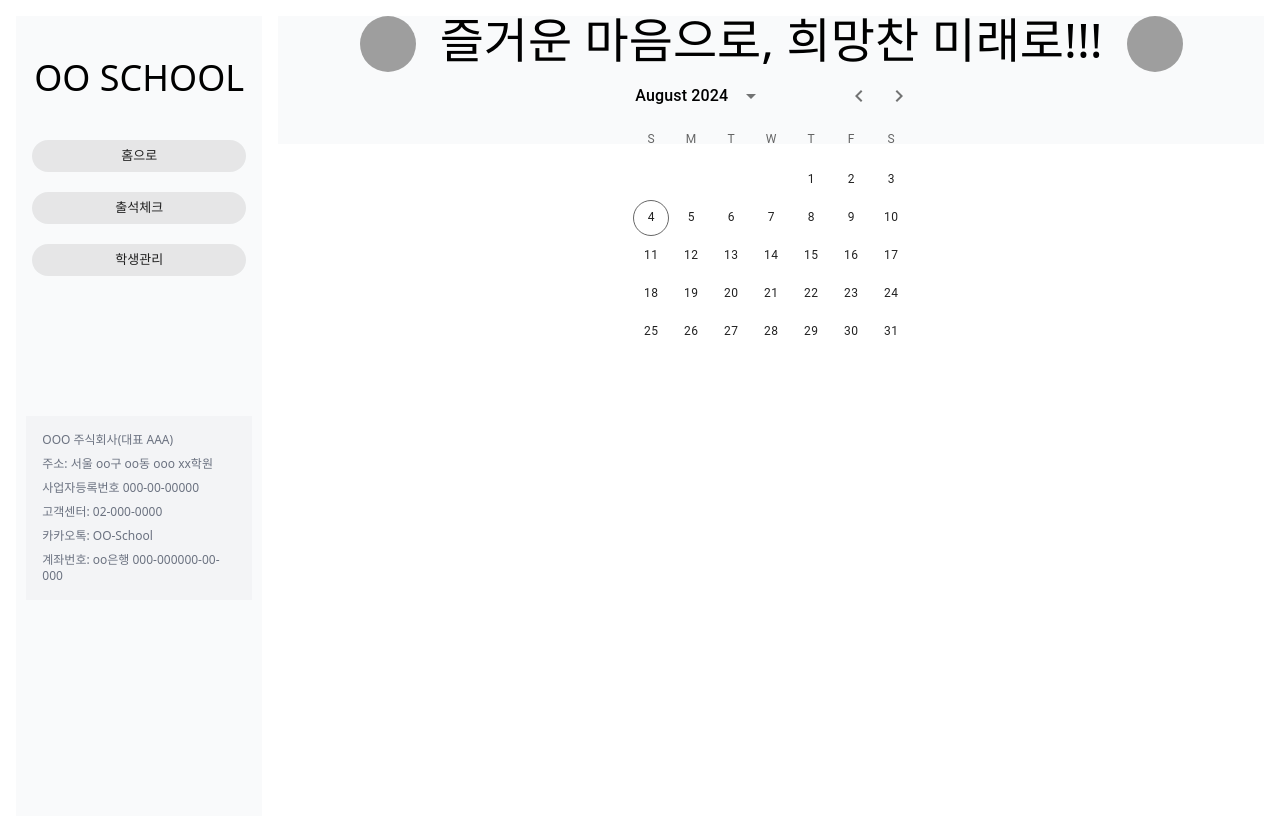
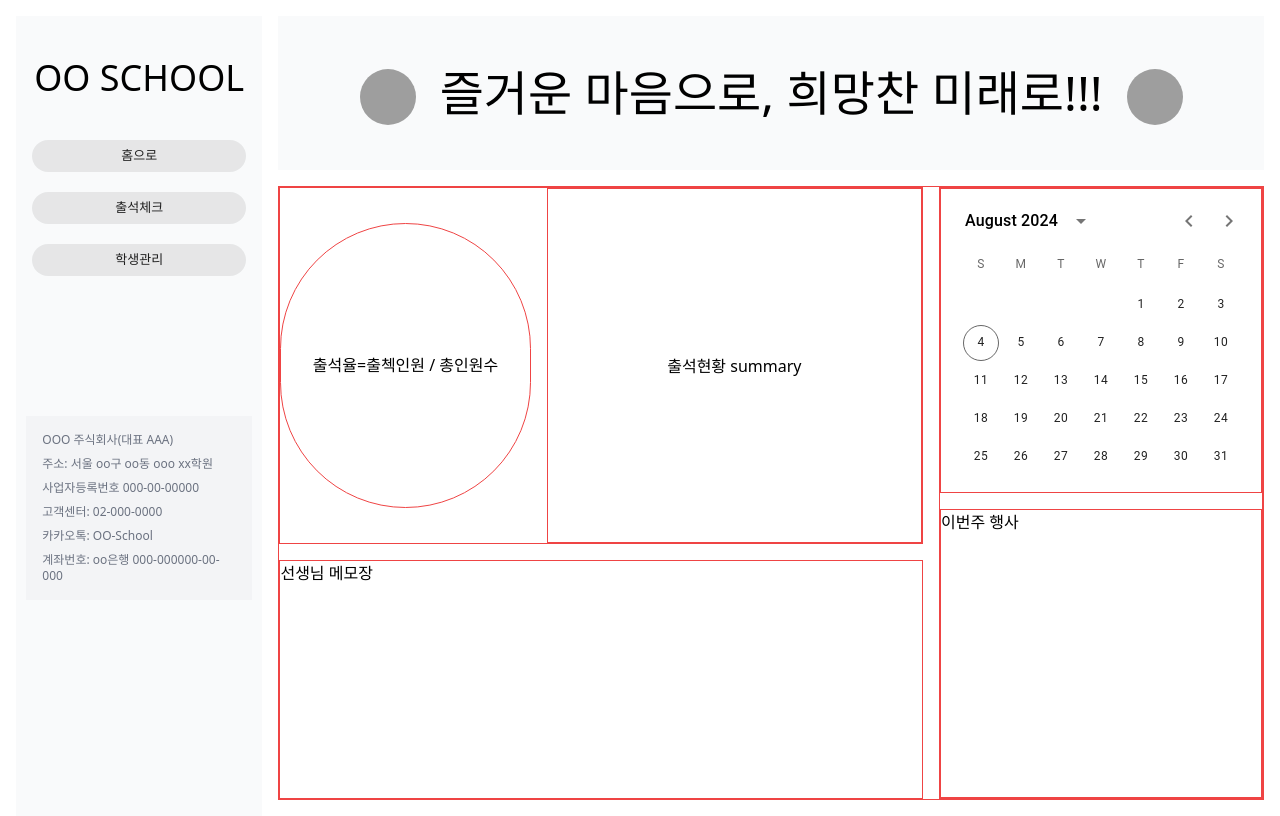
Before and after one commit to yokee1128/2024_web_student, a React (Create React App) app: page / in a window 1280 px wide. Built offline with nearby package versions, Linux system fonts and the light colour scheme; grey boxes are pictures that could not be loaded.

Commit message:
yokee_reaction

```diff
--- a/src/components/organism/Mainpage.tsx
+++ b/src/components/organism/Mainpage.tsx
@@ -7,9 +7,33 @@ const Mainpage = () => {
   return (
     <div className="w-screen h-screen my-auto mx-auto flex">
       <Layout />
-      <div className="w-4/5 my-4 mr-4 h-32 bg-gray-50 content-center text-center ">
-      <Navi/>
-      <BasicDateCalendar/>
+      <div className="flex flex-col w-4/5 h-screen mr-4">
+        <div className="w-full my-4 mr-4 h-1/5 bg-gray-50 content-center text-center">
+          <Navi />
+        </div>
+        <div className="w-full h-4/5 flex gap-4 border border-red-500">
+          <div className="w-2/3 h-full flex flex-col gap-4">
+            <div className="w-full h-3/5 flex gap-4 border border-red-500">
+              <div className="w-2/5 h-4/5 self-center content-center text-center border rounded-full border-red-500 ">
+                출석율=출첵인원 / 총인원수
+              </div>
+              <div className="w-3/5 h-full self-center content-center text-center border border-red-500 ">
+                출석현황 summary
+              </div>
+            </div>
+            <div className="w-full h-2/5 border border-red-500">
+              선생님 메모장
+            </div>
+          </div>
+          <div className="w-1/3 h-full flex flex-col gap-4 border border-red-500">
+            <div className="w-full h-1/2 border border-red-500">
+              <BasicDateCalendar />
+            </div>
+            <div className="w-full h-1/2 border border-red-500 ">
+              이번주 행사
+            </div>
+          </div>
+        </div>
       </div>
     </div>
   );
```
